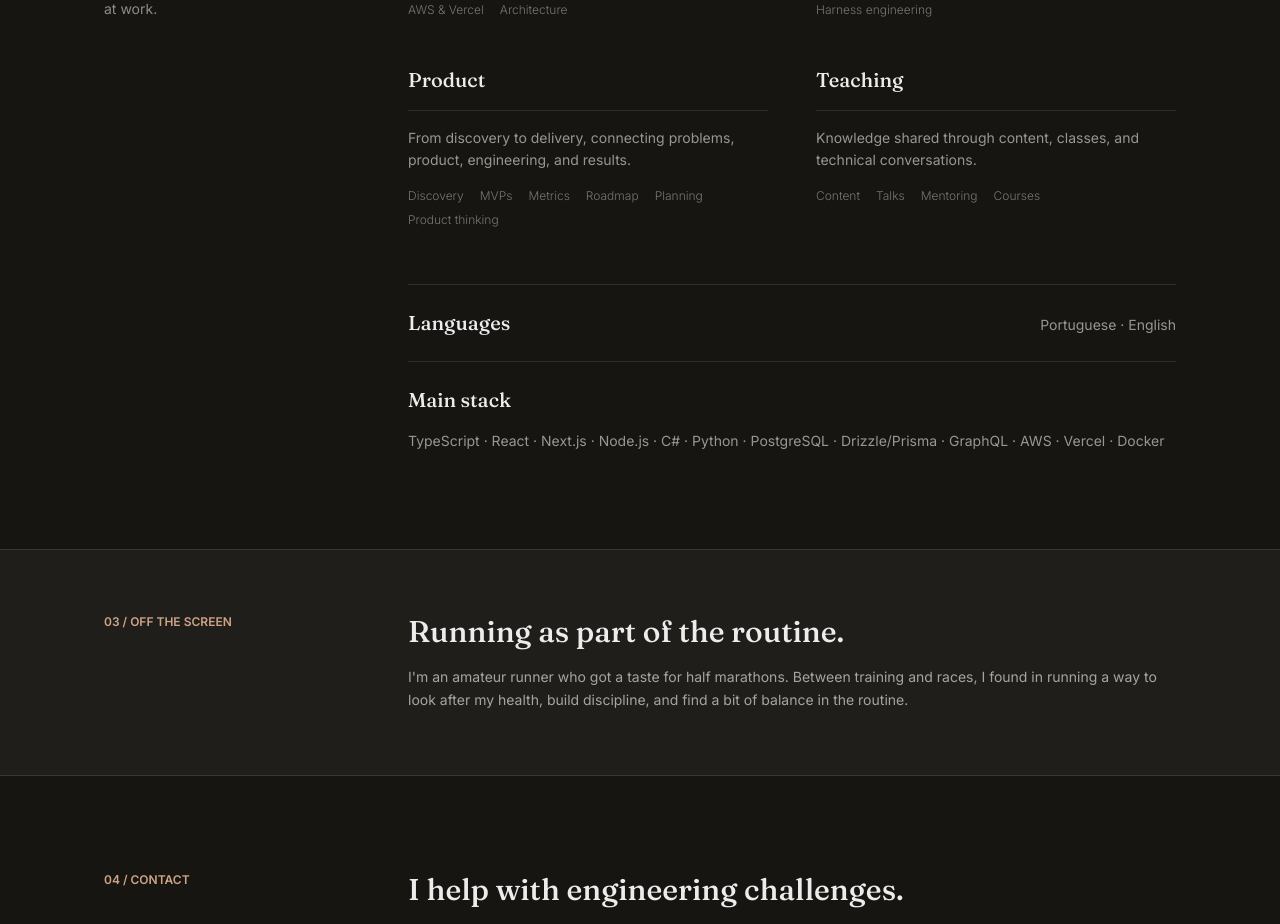
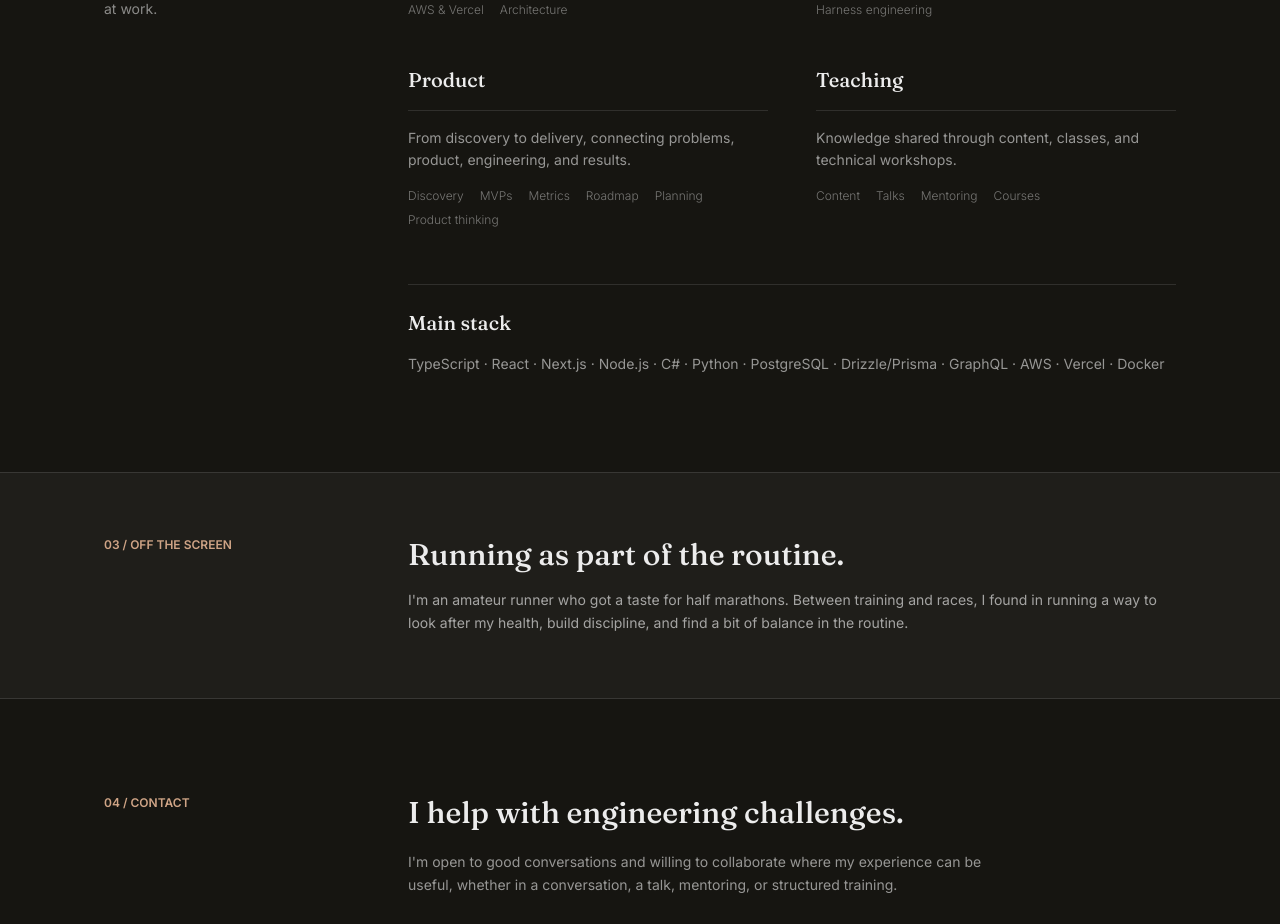
Before and after one commit to odanieldcs/danieldcs.com, a Next.js app: page /en/about in a window 1280 px wide. Shown: the part 2160-3084 px from the top of the page. Built offline with nearby package versions, Linux system fonts and the light colour scheme.

Commit message:
style(about): drop the languages block and mention technical workshops

```diff
--- a/components/views/about-view.tsx
+++ b/components/views/about-view.tsx
@@ -223,14 +223,6 @@ function Repertoire({ copy }: { copy: AboutCopy }) {
           ))}
         </ul>
         <div className="mt-14 border-t border-border pt-6">
-          <div className="flex flex-col gap-2 sm:flex-row sm:items-baseline sm:justify-between">
-            <h3 className="font-display text-xl font-medium">
-              {copy.languagesLabel}
-            </h3>
-            <p className="text-sm text-foreground/60">{copy.languagesValue}</p>
-          </div>
-        </div>
-        <div className="mt-6 border-t border-border pt-6">
           <h3 className="font-display text-xl font-medium">
             {copy.stackLabel}
           </h3>
--- a/lib/i18n/pages.ts
+++ b/lib/i18n/pages.ts
@@ -261,8 +261,6 @@ export type AboutCopy = {
   repertoireTitle: string
   repertoireSubtitle: string
   repertoireGroups: AboutRepertoireGroup[]
-  languagesLabel: string
-  languagesValue: string
   stackLabel: string
   stackValue: string
   sectionPersonalIndex: string
@@ -363,12 +361,10 @@ const aboutCopy: Record<InterfaceLanguage, AboutCopy> = {
       {
         title: 'Teaching',
         description:
-          'Conhecimento compartilhado por meio de conteúdo, aulas e conversas técnicas.',
+          'Conhecimento compartilhado por meio de conteúdo, aulas e workshops técnicos.',
         skills: ['Conteúdo', 'Palestras', 'Mentoria', 'Cursos'],
       },
     ],
-    languagesLabel: 'Idiomas',
-    languagesValue: 'Português · Inglês',
     stackLabel: 'Stack Principal',
     stackValue:
       'TypeScript · React · Next.js · Node.js · C# · Python · PostgreSQL · Drizzle/Prisma · GraphQL · AWS · Vercel · Docker',
@@ -471,12 +467,10 @@ const aboutCopy: Record<InterfaceLanguage, AboutCopy> = {
       {
         title: 'Teaching',
         description:
-          'Knowledge shared through content, classes, and technical conversations.',
+          'Knowledge shared through content, classes, and technical workshops.',
         skills: ['Content', 'Talks', 'Mentoring', 'Courses'],
       },
     ],
-    languagesLabel: 'Languages',
-    languagesValue: 'Portuguese · English',
     stackLabel: 'Main stack',
     stackValue:
       'TypeScript · React · Next.js · Node.js · C# · Python · PostgreSQL · Drizzle/Prisma · GraphQL · AWS · Vercel · Docker',
```
Also changed, not shown: 2 other files (tests, documents, lock files or other folders).
